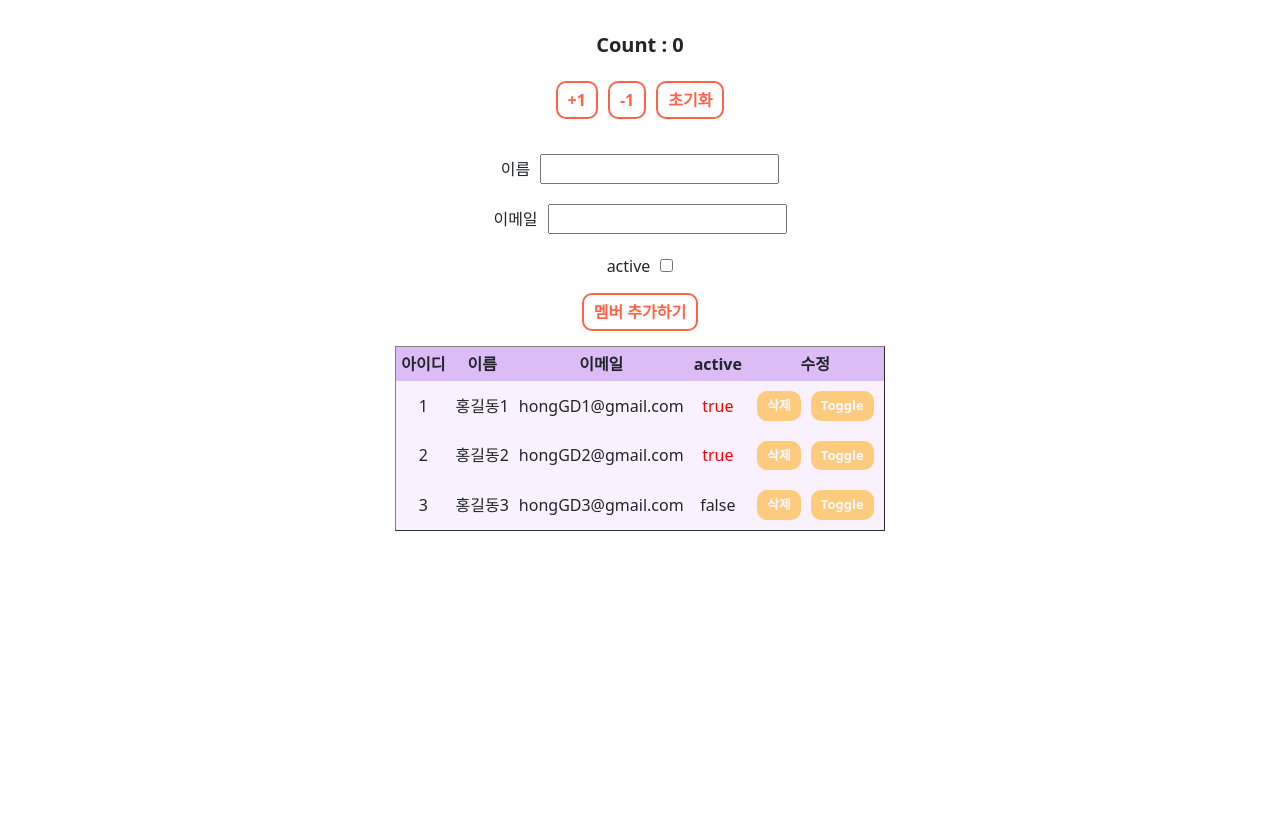
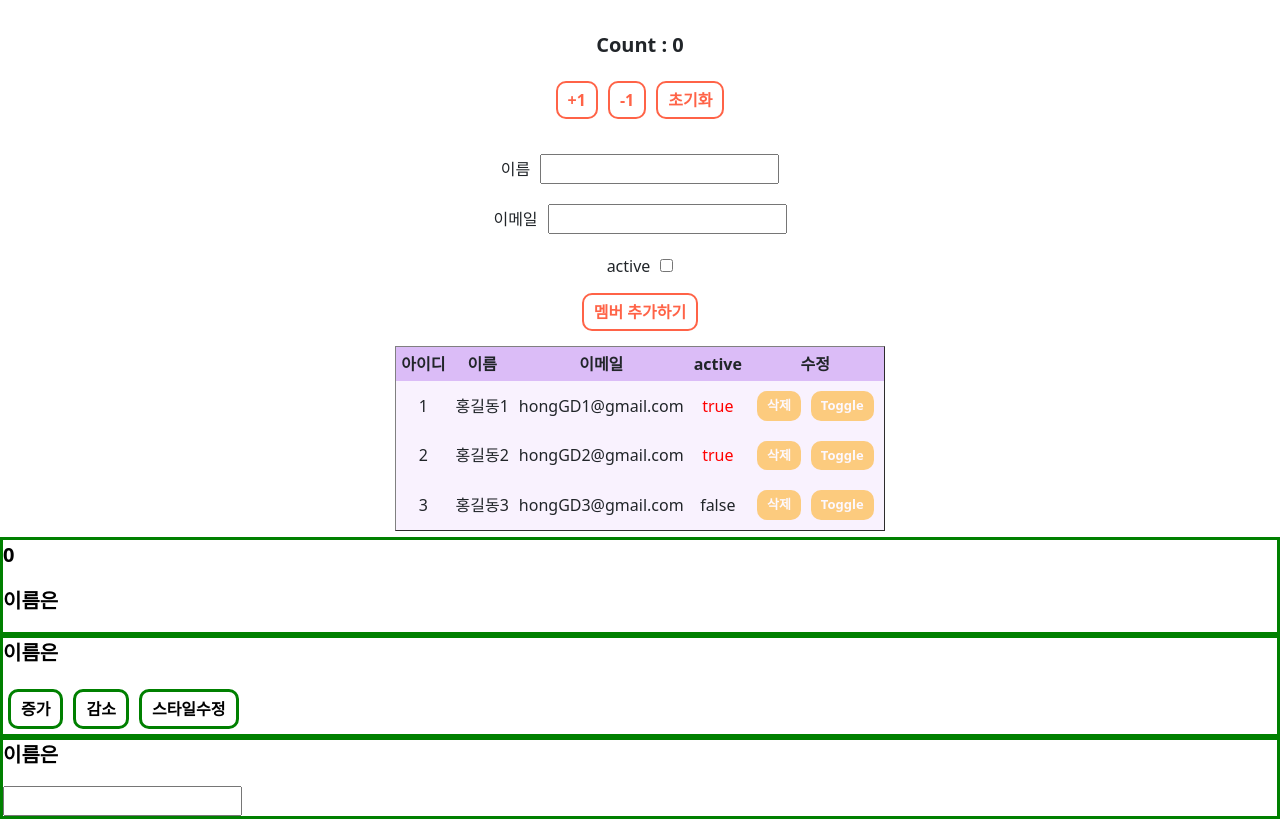
Before and after one commit to e-7281998/reactjsapp, a React (Create React App) app: page / in a window 1280 px wide. Built offline with nearby package versions, Linux system fonts and the light colour scheme.

Commit message:
[context API]

```diff
--- /dev/null
+++ b/src/components4/CounterProvider.js
@@ -0,0 +1,40 @@
+import React, { useState } from "react";
+import { createContext } from "react";
+
+const CounterContext = createContext();
+
+const CounterProvider = (props) => {
+  const [count, setCount] = useState(0);
+  const [username, setUsername] = useState("");
+  const [mystyle, setMystyle] = useState({
+    border: "3px solid green",
+    color: "black",
+  });
+  const plusCount = () => {
+    setCount(count + 1);
+  };
+  const minusCount = () => {
+    setCount(count - 1);
+  };
+
+  //변수명과 값이 같으면 굳이 2번 작성하지 않아도 됨
+  //Provider : 제공하고 싶은 것.
+  return (
+    <div>
+      <CounterContext.Provider
+        value={{
+          count: count,
+          plusCount,
+          minusCount,
+          username,
+          setUsername,
+          mystyle,
+          setMystyle,
+        }}
+      >
+        {props.children}
+      </CounterContext.Provider>
+    </div>
+  );
+};
+export { CounterContext, CounterProvider };
--- /dev/null
+++ b/src/components4/ProviderTest.js
@@ -0,0 +1,49 @@
+import React from "react";
+import { useContext } from "react";
+import { CounterContext } from "./CounterProvider";
+
+const CountLabel = () => {
+  const { count, username, mystyle } = useContext(CounterContext);
+
+  return (
+    <div style={mystyle}>
+      <p>{count}</p>
+      <p>이름은 {username}</p>
+    </div>
+  );
+};
+
+const PlusButton = () => {
+  var { count, plusCount, minusCount, username, mystyle, setMystyle } =
+    useContext(CounterContext);
+
+  const handleBtnClick = () => {
+    if (count % 2 === 0) setMystyle({ border: "3px solid blue" });
+    else setMystyle({ border: "3px solid green" });
+  };
+
+  return (
+    <div style={mystyle}>
+      <p>이름은 {username}</p>
+      <button style={mystyle} onClick={plusCount}>
+        증가
+      </button>
+      <button style={mystyle} onClick={minusCount}>
+        감소
+      </button>
+      <button style={mystyle} onClick={handleBtnClick}>
+        스타일수정
+      </button>
+    </div>
+  );
+};
+const NameChange = () => {
+  const { username, setUsername, mystyle } = useContext(CounterContext);
+  return (
+    <div style={mystyle}>
+      <p>이름은 {username}</p>
+      <input onChange={(e) => setUsername(e.target.value)} />
+    </div>
+  );
+};
+export { CountLabel, PlusButton, NameChange };
--- a/src/index.js
+++ b/src/index.js
@@ -5,6 +5,8 @@ import App from "./App";
 import reportWebVitals from "reportWebVitals";
 import "bootstrap/dist/css/bootstrap.min.css";
 import App5 from "App5";
+import { CounterProvider } from "components4/CounterProvider";
+import { CountLabel, NameChange, PlusButton } from "components4/ProviderTest";
 
 const root = ReactDOM.createRoot(document.getElementById("root"));
 root.render(
@@ -12,7 +14,14 @@ root.render(
   // <MyJSXTest />
   // <WebBoardList />
   // <App3 />
-  <App5 />
+  <>
+    <App5 />
+    <CounterProvider>
+      <CountLabel />
+      <PlusButton />
+      <NameChange />
+    </CounterProvider>
+  </>
 
   // </React.StrictMode>
 );
```
